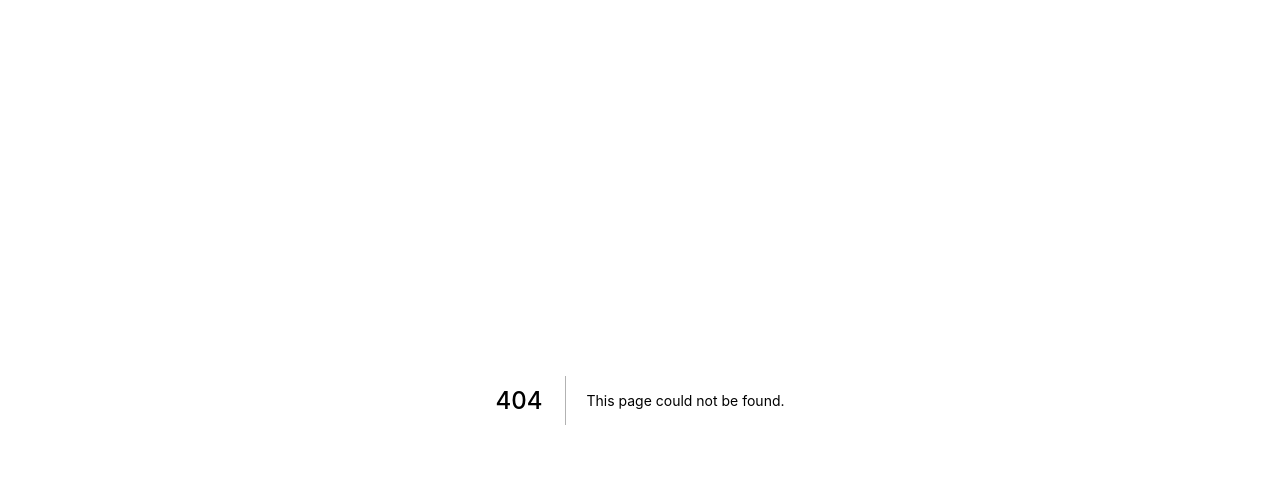
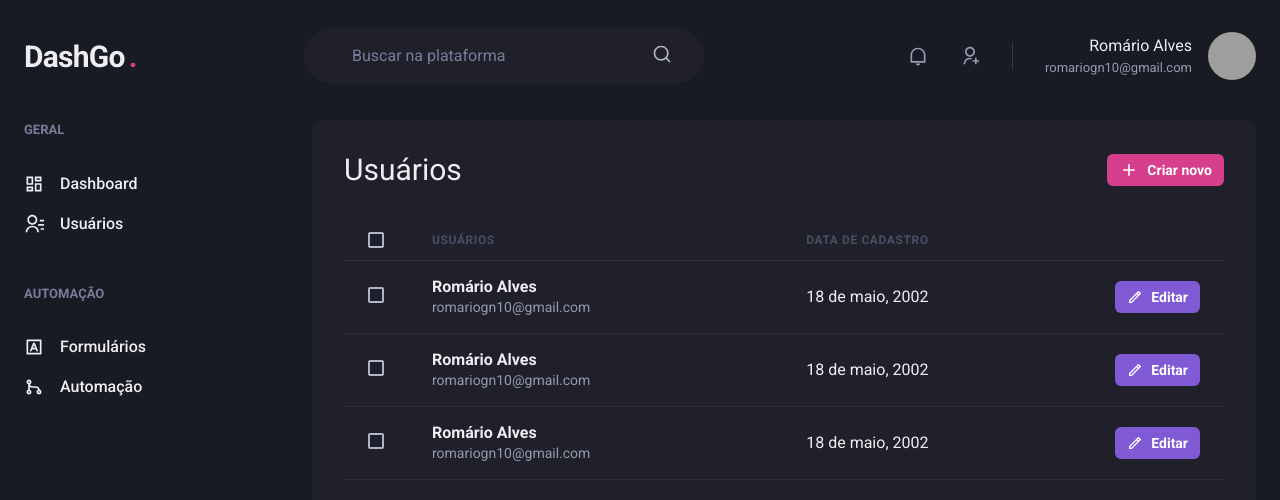
Before and after one commit to Romario-gomes/DashGo, a Next.js app: page /users in a window 1280 px wide. Before the commit this address had no page. Shown: the top 500 px of the page. Built offline with nearby package versions, Linux system fonts and the light colour scheme; grey boxes are pictures that could not be loaded.

Commit message:
Feat(Listagem de usuários): add

```diff
--- a/src/pages/dashboard.tsx
+++ b/src/pages/dashboard.tsx
@@ -26,7 +26,7 @@
     enabled: false
   },
   xaxis: {
-    type: 'datetime',
+    type: 'datetime' as 'datetime',
     axisBorder: {
       color: theme.colors.gray[600],
     },
--- /dev/null
+++ b/src/pages/users/index.tsx
@@ -0,0 +1,96 @@
+import { Box, Button, Checkbox, Flex, Heading, Icon, Table, Tbody, Td, Th, Thead, Tr, Text } from "@chakra-ui/react";
+import { RiAddLine, RiPencilLine } from "react-icons/ri";
+import { Header } from "../../components/Header";
+import { SideBar } from "../../components/Sidebar";
+
+export default function UserList() {
+  return (
+    <Box>
+      <Header />
+      <Flex w="100%" my="6" maxWidth={1480} mx="auto" px="6">
+        <SideBar />
+
+        <Box flex="1" borderRadius={8} bg="gray.800" p="8">
+          <Flex mb="8" justify="space-between" align="center">
+            <Heading size="lg" fontWeight="normal">Usuários</Heading>
+            <Button as="a" size="sm" fontSize="sm" colorScheme="pink" leftIcon={<Icon as={RiAddLine}  fontSize="20"/>}>
+              Criar novo
+            </Button>
+          </Flex>
+
+          <Table colorScheme="whiteAlpha" >
+            <Thead>
+              <Tr>
+                <Th px="6" color="gray.300" width="8">
+                  <Checkbox colorScheme="pink" />
+                </Th>
+                <Th>Usuários</Th>
+                <Th>Data de cadastro</Th>
+                <Th width="8"></Th>
+              </Tr>
+            </Thead>
+            <Tbody>
+              <Tr>
+                <Td px="6">
+                <Checkbox colorScheme="pink" />
+                </Td>
+
+                <Td px="6">
+                <Box>
+                  <Text fontWeight="bold">Romário Alves</Text>
+                  <Text fontSize="sm" color="gray.300">romariogn10@gmail.com</Text>
+
+                </Box>
+                </Td>
+                <Td>18 de maio, 2002</Td>
+                <Td>
+                <Button as="a" size="sm" fontSize="sm" colorScheme="purple" leftIcon={<Icon as={RiPencilLine}  fontSize="16"/>}>
+                  Editar
+                </Button>
+                </Td>
+              </Tr>
+              <Tr>
+                <Td px="6">
+                <Checkbox colorScheme="pink" />
+                </Td>
+
+                <Td px="6">
+                <Box>
+                  <Text fontWeight="bold">Romário Alves</Text>
+                  <Text fontSize="sm" color="gray.300">romariogn10@gmail.com</Text>
+
+                </Box>
+                </Td>
+                <Td>18 de maio, 2002</Td>
+                <Td>
+                <Button as="a" size="sm" fontSize="sm" colorScheme="purple" leftIcon={<Icon as={RiPencilLine}  fontSize="16"/>}>
+                  Editar
+                </Button>
+                </Td>
+              </Tr>
+              <Tr>
+                <Td px="6">
+                <Checkbox colorScheme="pink" />
+                </Td>
+
+                <Td px="6">
+                <Box>
+                  <Text fontWeight="bold">Romário Alves</Text>
+                  <Text fontSize="sm" color="gray.300">romariogn10@gmail.com</Text>
+
+                </Box>
+                </Td>
+                <Td>18 de maio, 2002</Td>
+                <Td>
+                <Button as="a" size="sm" fontSize="sm" colorScheme="purple" leftIcon={<Icon as={RiPencilLine}  fontSize="16"/>}>
+                  Editar
+                </Button>
+                </Td>
+              </Tr>
+            </Tbody>
+          </Table>
+        </Box>
+      </Flex>
+    </Box>
+  );
+}
```
